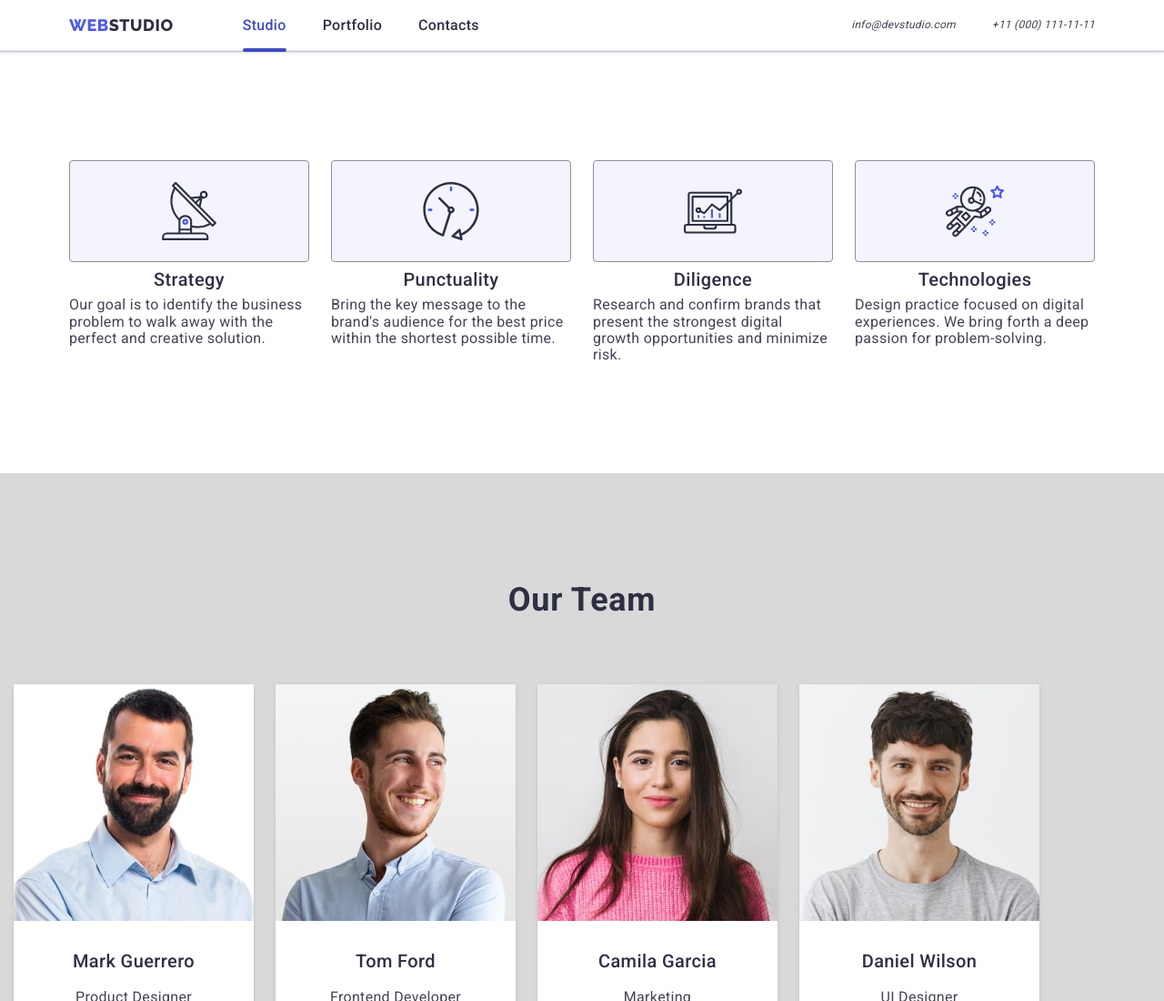
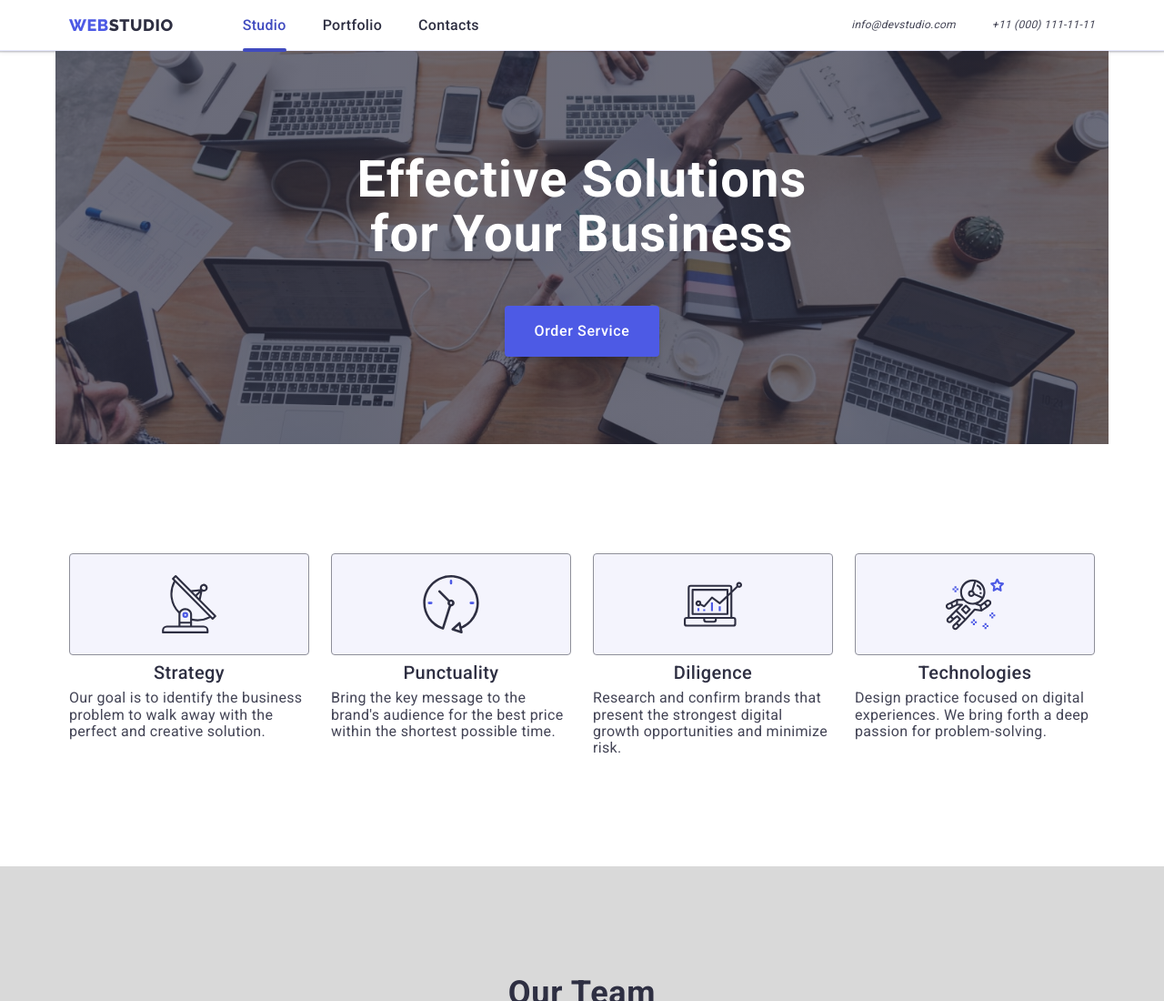
Before and after one commit to AnastasiaLobanovaVld/goit-markup-hw-05, a plain HTML site: page index.html in a window 1280 px wide. Shown: the top 1100 px of the page at 91% size. Drawn offline with nearby package versions, Linux system fonts and the light colour scheme.

Commit message:
hw6
hero section

```diff
--- a/css/styles.css
+++ b/css/styles.css
@@ -201,14 +201,15 @@ border: none;
 .hero-section{
     display: flex;
     justify-content: center;
-    max-width: 1440px;
+    max-width: 320px;
+    height: 432px;
     margin: 0 auto;
     background-color: var(--NAVY-BLUE, #2E2F42);
     background-image: linear-gradient(rgba(46, 47, 66, 0.7), rgba(46, 47, 66, 0.7)), url(../images/hero-bg.jpg);
     background-position: center;
     background-repeat: no-repeat;
     background-size: cover;
-    padding: 188px 0;
+    padding: 72px 0;
 }
 
 .hero-container {
@@ -216,15 +217,14 @@ border: none;
     flex-direction: column;
     align-items: center;
 }
+
 .hero-title {
     color: var(--WHITE, #FFF);
     text-align: center;
-    font-size: 56px;
-    line-height: 1.07;
+    font-size: 36px;
+    line-height: 1.11;
     letter-spacing: 0.02em;
-    padding-bottom: 48px;
-    max-width: 496px;
-    margin-bottom: 48px;
+    margin-bottom: 72px;
 }
 
 .hero-btn {
@@ -236,7 +236,6 @@ border: none;
     line-height: 1.5;
     letter-spacing: 0.04em;
     padding: 16px 32px;
-    padding: 16px 32px;
     min-width: 169px;
     height: 56px;
     border: none;
@@ -246,6 +245,34 @@ border: none;
 .hero-btn:hover {
     background: var(--OCEAN, #404BBF);
 }
+
+@media screen and (min-width: 768px) {
+    .hero-section {
+        max-width: 768px;
+        padding: 112px 0;
+    }
+
+    .hero-title {
+        font-size: 56px;
+        line-height: 1.07;
+        margin-bottom: 36px;
+    }
+}
+
+@media screen and (min-width: 1158px) {
+.hero-section {
+        max-width: 1158px;
+        padding-bottom: 188px 0;
+    }
+
+    .hero-title {
+        max-width: 496px;
+        margin-bottom: 48px;
+        line-height: 1.07;
+        font-size: 56px;
+    }
+}
+
 /*======================*/
 
 /*=========WHY-WE=======*/
--- a/index.html
+++ b/index.html
@@ -61,14 +61,14 @@
     <!-- Unique page content -->
     <main>
       <!-- Hero section -->
-      <!--       <section class="hero-section">
+      <section class="hero-section">
         <div class="container hero-container">
           <h1 class="hero-title">
             Effective Solutions <br />for Your Business
           </h1>
           <button class="hero-btn" type="button">Order Service</button>
         </div>
-      </section> -->
+      </section>
       <!-- Why we section -->
       <section class="why-we-section">
         <div class="container">
```
